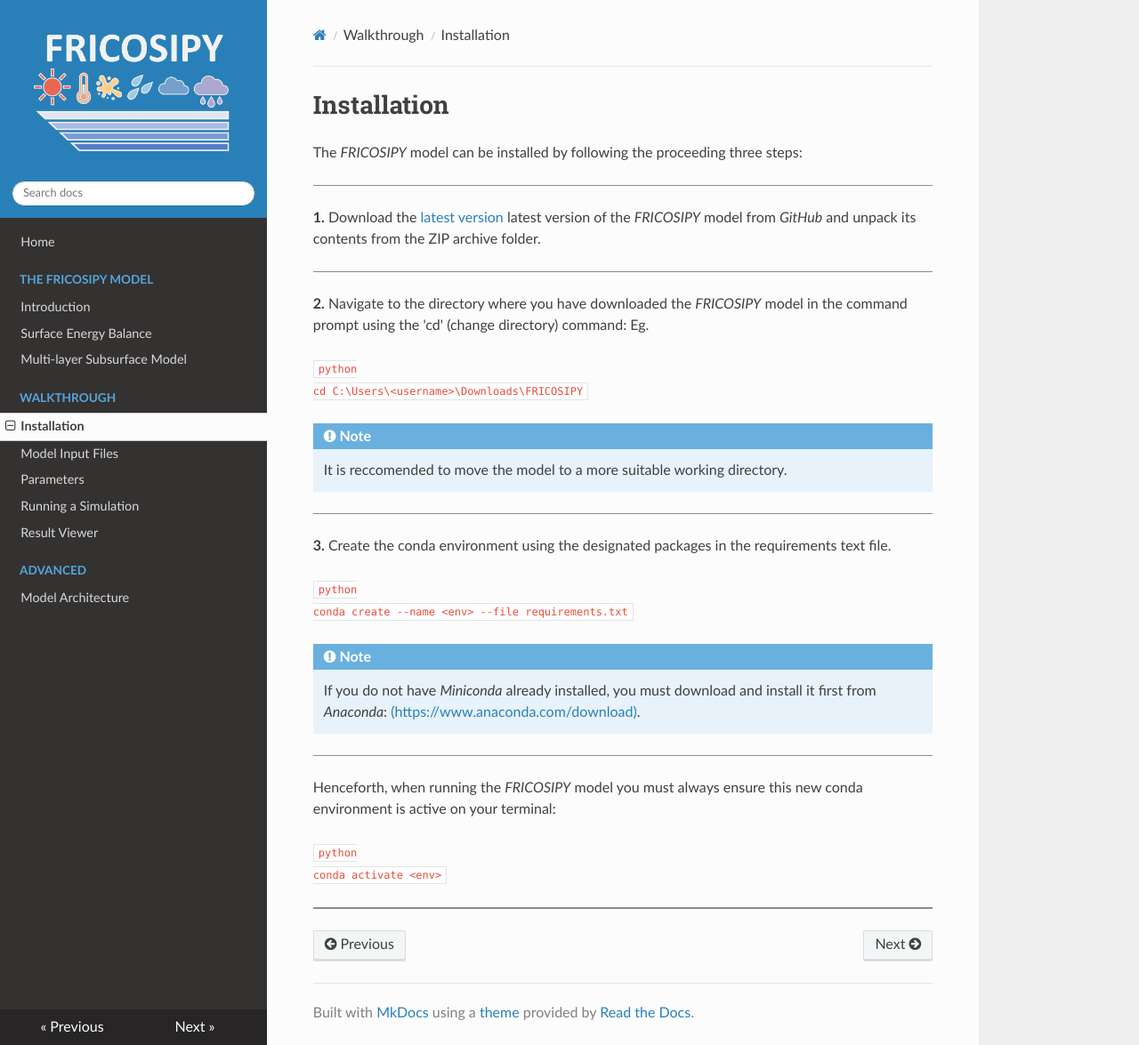
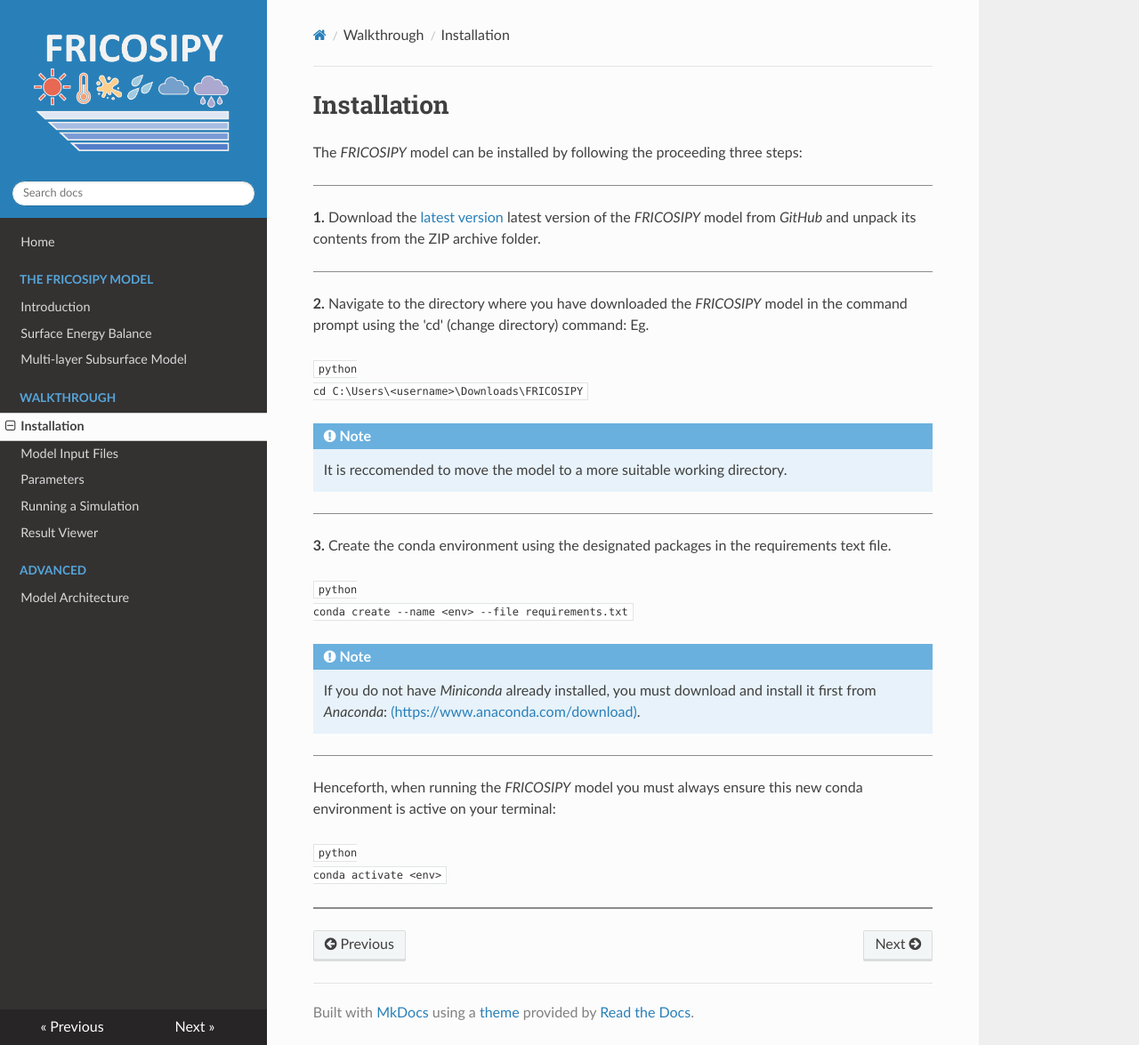
Before and after one commit to MarcusGastaldello/FRICOSIPY, an MkDocs documentation site: the page built from docs/installation.md, in a window 1280 px wide and 1175 px high. Shown: the whole window at 89% size. Built offline with MkDocs 1.6.1, drawn with Linux system fonts in a browser that asks for light colours; nearby versions of some CDN libraries.

Commit message:
Update custom.css

```diff
--- a/docs/custom_theme/custom.css
+++ b/docs/custom_theme/custom.css
@@ -1,6 +1,15 @@
-/* Change inline code color */
-code {
-    color: #333333;            /* Dark grey/black instead of red */
-    background-color: #f8f8f8; /* Light grey background */
-    border: 1px solid #e1e1e8; /* Subtle border */
+/* Only target inline code snippets */
+:not(pre) > code {
+    color: #333333 !important;    /* Your desired color */
+    background-color: #f4f4f4;
+    border: 1px solid #ddd;
+    padding: 2px 4px;
 }
+
+/* Ensure code blocks (inside <pre>) stay as they were */
+pre code {
+    color: inherit;
+    background-color: transparent;
+    padding: 0;
+    border: none;
+}
```
